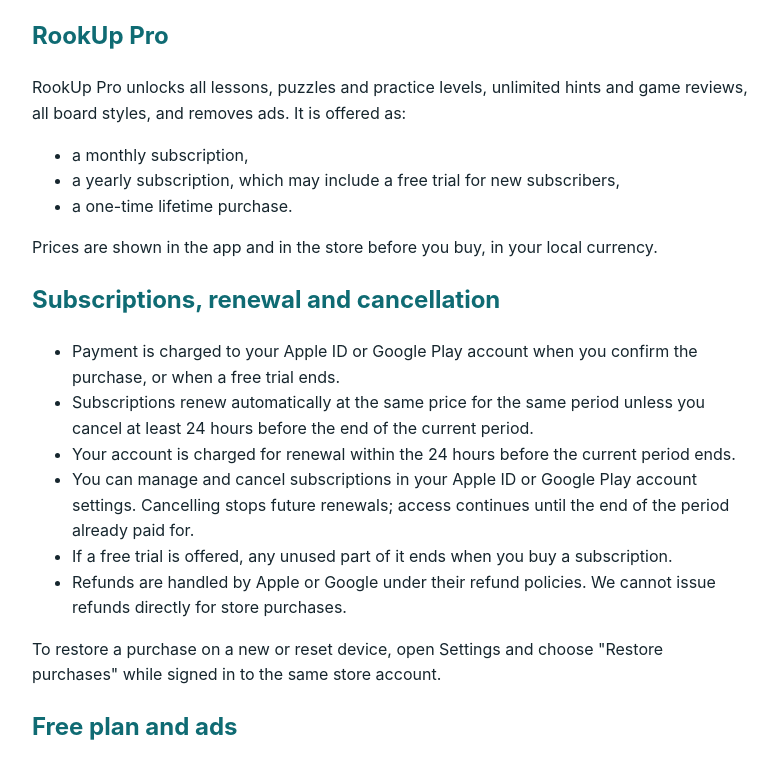
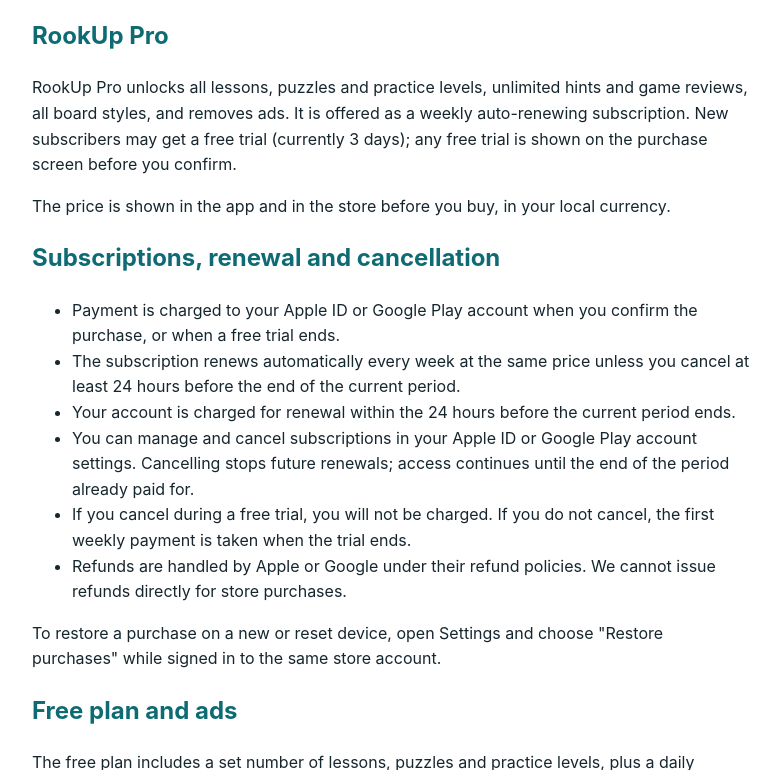
Before and after one commit to mdgoaltech-web/mdgoaltech-web.github.io, a plain HTML site: page rookup/terms.html in a window 1280 px wide. Shown: the part 487-1257 px from the top of the page, without its empty margins (248-1028 px from the left). Drawn offline with Linux system fonts and the light colour scheme.

Commit message:
RookUp terms: weekly subscription with free trial

```diff
--- a/rookup/terms.html
+++ b/rookup/terms.html
@@ -4,20 +4,15 @@
 <h2>Licence</h2>
 <p>We grant you a personal, non-exclusive, non-transferable, revocable licence to install and use the app on devices you own or control, for your own non-commercial use. If you downloaded the app from the Apple App Store, Apple&#x27;s Licensed Application End User License Agreement also applies (<a href="https://www.apple.com/legal/internet-services/itunes/dev/stdeula/);">https://www.apple.com/legal/internet-services/itunes/dev/stdeula/);</a> where it conflicts with these terms, Apple&#x27;s agreement applies.</p>
 <h2>RookUp Pro</h2>
-<p>RookUp Pro unlocks all lessons, puzzles and practice levels, unlimited hints and game reviews, all board styles, and removes ads. It is offered as:</p>
-<ul>
-<li>a monthly subscription,</li>
-<li>a yearly subscription, which may include a free trial for new subscribers,</li>
-<li>a one-time lifetime purchase.</li>
-</ul>
-<p>Prices are shown in the app and in the store before you buy, in your local currency.</p>
+<p>RookUp Pro unlocks all lessons, puzzles and practice levels, unlimited hints and game reviews, all board styles, and removes ads. It is offered as a weekly auto-renewing subscription. New subscribers may get a free trial (currently 3 days); any free trial is shown on the purchase screen before you confirm.</p>
+<p>The price is shown in the app and in the store before you buy, in your local currency.</p>
 <h2>Subscriptions, renewal and cancellation</h2>
 <ul>
 <li>Payment is charged to your Apple ID or Google Play account when you confirm the purchase, or when a free trial ends.</li>
-<li>Subscriptions renew automatically at the same price for the same period unless you cancel at least 24 hours before the end of the current period.</li>
+<li>The subscription renews automatically every week at the same price unless you cancel at least 24 hours before the end of the current period.</li>
 <li>Your account is charged for renewal within the 24 hours before the current period ends.</li>
 <li>You can manage and cancel subscriptions in your Apple ID or Google Play account settings. Cancelling stops future renewals; access continues until the end of the period already paid for.</li>
-<li>If a free trial is offered, any unused part of it ends when you buy a subscription.</li>
+<li>If you cancel during a free trial, you will not be charged. If you do not cancel, the first weekly payment is taken when the trial ends.</li>
 <li>Refunds are handled by Apple or Google under their refund policies. We cannot issue refunds directly for store purchases.</li>
 </ul>
 <p>To restore a purchase on a new or reset device, open Settings and choose &quot;Restore purchases&quot; while signed in to the same store account.</p>
```
